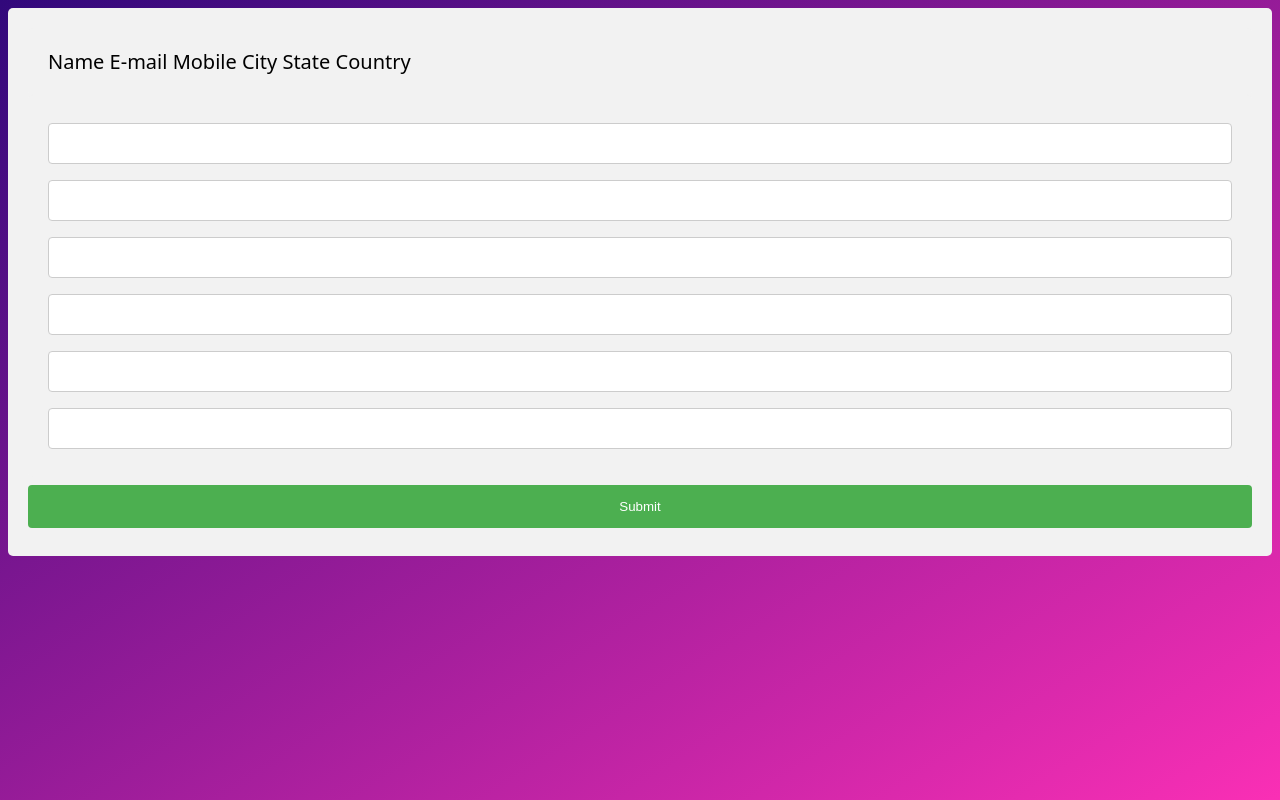
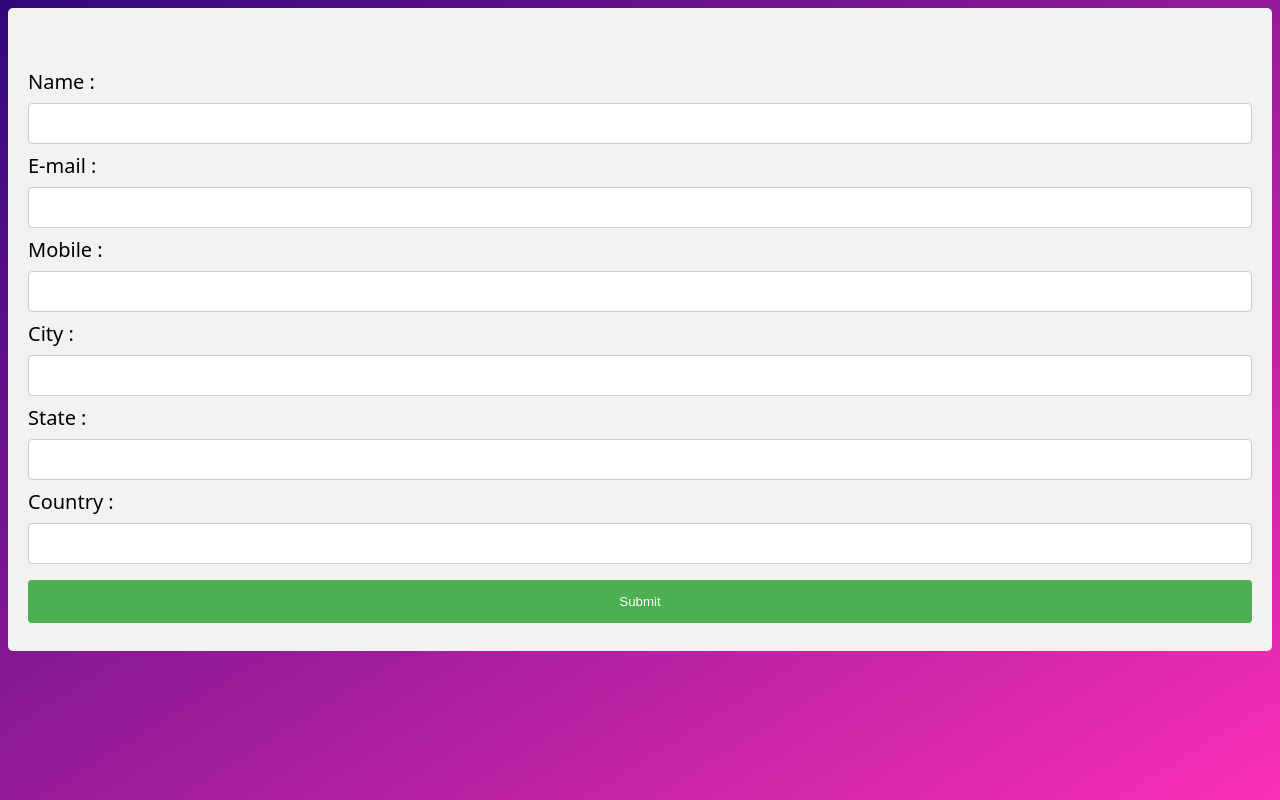
Before and after one commit to IBM-EPBL/IBM-Project-24796-1659948926, a plain HTML site: page Assigments/Assignment-1/index.html in a window 1280 px wide. Drawn offline with Linux system fonts and the light colour scheme.

Commit message:
Update index.html

```diff
--- a/Assigments/Assignment-1/index.html
+++ b/Assigments/Assignment-1/index.html
@@ -9,26 +9,31 @@
     <script src="./script.js"></script>
     <link rel="stylesheet" href="style.css">
 </head>
-
 <body>
     <div class="main_form">
         <form onsubmit="displayMessage()" class="flex-container">
+          <table><tr>
             <div class="flex-item">
-                <label for="name">Name</label>
-                <label for="email">E-mail</label>
-                <label for="mobile">Mobile</label>
-                <label for="city">City</label>
-                <label for="state">State</label>
-                <label for="country">Country</label>
-            </div>
-            <div class="flex-item">
-                <input type="text" name="name" id="name">
-                <input type="email" name="email" id="email">
-                <input type="tel" name="mobile" id="mobile">
-                <input type="text" name="city" id="city">
-                <input type="text" name="state" id="state">
-                <input type="text" name="country" id="country">
-            </div>
+              <tr>
+                <label for="name">Name :</label>
+                <input type="text" name="name" id="name"><br>
+                  <tr>
+                <label for="email">E-mail :</label>
+                <input type="email" name="email" id="email"><br>
+               <tr>
+                  <label for="mobile">Mobile :</label>
+                <input type="tel" name="mobile" id="mobile"><br>
+                  <tr>
+                <label for="city">City :</label>
+                <input type="text" name="city" id="city"><br>
+                <tr>
+                  <label for="state">State :</label>
+                <input type="text" name="state" id="state"><br>
+                <tr>
+                  <label for="country">Country :</label>
+                <input type="text" name="country" id="country"><br>
+                  </div>
+                  </table>
             <input type="submit" value="Submit">
         </form>
     </div>
```
